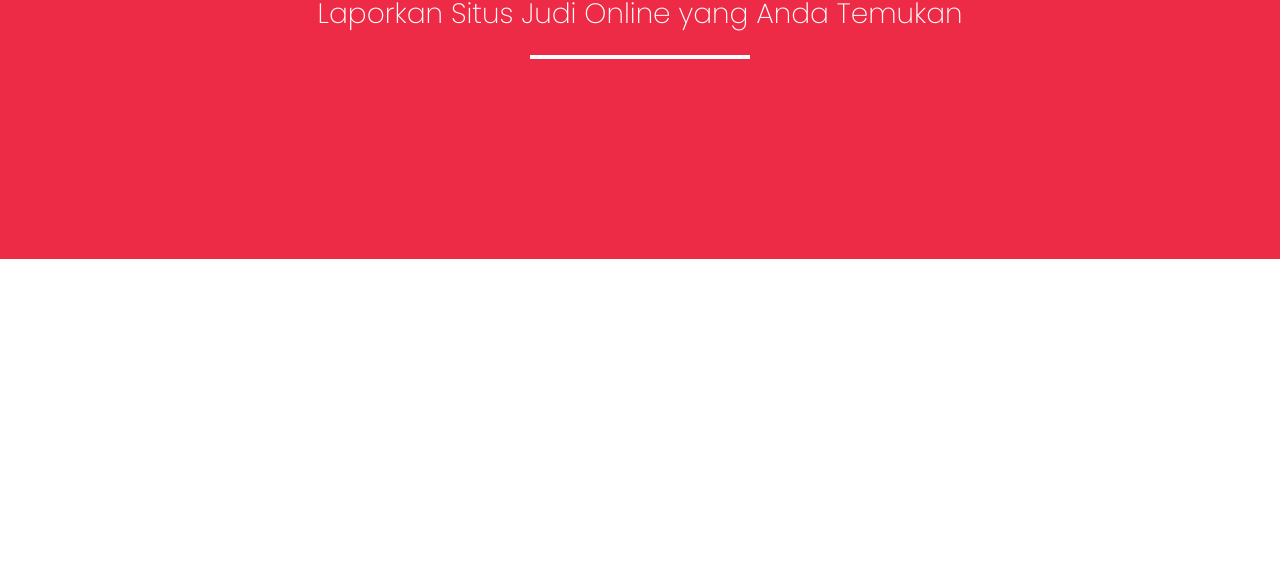
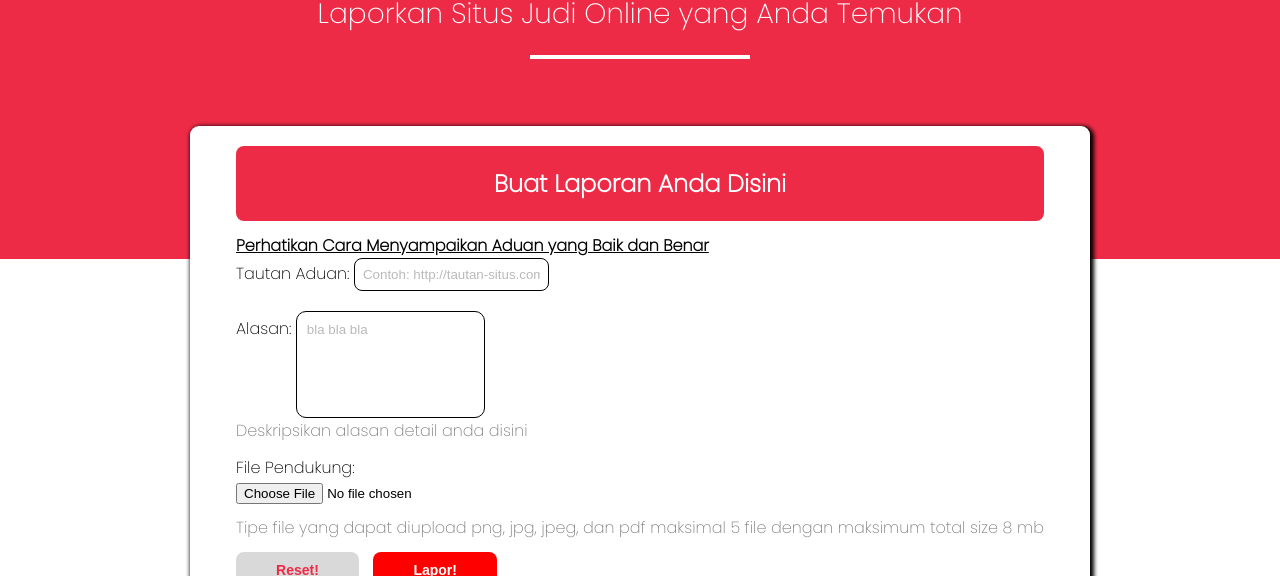
Before and after one commit to rudistiawannn/ReportIn, a website built with webpack: page src/templates/index.html in a window 1280 px wide. Both pictures are taken after a click on the link "Aduan". Shown: the part 224-800 px from the top of the page. Built offline with nearby package versions, Linux system fonts and the light colour scheme; files whose address does not match are found by name.

Commit message:
dashboardd

```diff
--- a/src/styles/style.css
+++ b/src/styles/style.css
@@ -67,6 +67,78 @@
   display: flex;
   justify-content: center;
   align-items: center;
+  flex-direction: column;
+  box-shadow: 2px 2px 4px 2px;
+  border-radius: 9px;
+  background-color: white;
+  width: 900px;
+  position: absolute;
+  padding: 20px 40px;
+  top: 350px;
+  left: 50%;
+  transform: translateX(-50%);
+}
+
+form h2 {
+  background-color: #EE2B47;
+  padding: 20px;
+  text-align: center;
+  color: white;
+  font-family: 'Poppins', sans-serif;
+  border-radius: 8px;
+  margin-bottom: 12px;
+}
+
+form a {
+  text-decoration: underline;
+  font-weight: bold;
+  color: black;
+  margin-bottom: 10px;
+}
+
+.tautan {
+  padding: 8px;
+  border-radius: 8px;
+  border: 0.3px solid black;
+  margin-bottom: 20px;
+}
+
+.desk {
+  padding: 10px 0px 80px 10px;
+  border-radius: 10px;
+  border: 0.3px solid black;
+}
+
+form p {
+  margin-bottom: 12px;
+}
+
+form .tipe {
+  margin-top: 10px;
+}
+
+.reset {
+background-color: #D9D9D9;
+color: #EE2B47;
+margin-right: 10px;
+}
+
+.report {
+background-color: red;
+color: #FFFFFF;
+}
+
+.report, .reset {
+padding: 10px 40px;
+font-size: 14px;
+font-weight: bold;
+border: none;
+border-radius: 8px;
+cursor: pointer;
+}
+
+.tautan::placeholder, .desk::placeholder, form p, .nop p {
+  opacity: 0.5;
 }
 
 
--- a/src/views/pages/dashboard.js
+++ b/src/views/pages/dashboard.js
@@ -11,9 +11,9 @@ const Dashboard = {
   <div class="aduan_container">
   <form>
       <h2>Buat Laporan Anda Disini</h2>
-      <a href="#/guide">Perhatikan Cara Menyampaikan Aduan yang Baik dan Benar</a>
+      <a href="#/guide">Perhatikan Cara Menyampaikan Aduan yang Baik dan Benar</a> <br>
       <label>Tautan Aduan:</label>
-      <input class="tautan" type="text" placeholder="Contoh: http://tautan-situs.com/">
+      <input class="tautan" type="text" placeholder="Contoh: http://tautan-situs.com/"> <br>
       <label>Alasan:</label>
       <input class="desk" type="text" placeholder="bla bla bla">
       <p>Deskripsikan alasan detail anda disini</p>
```
